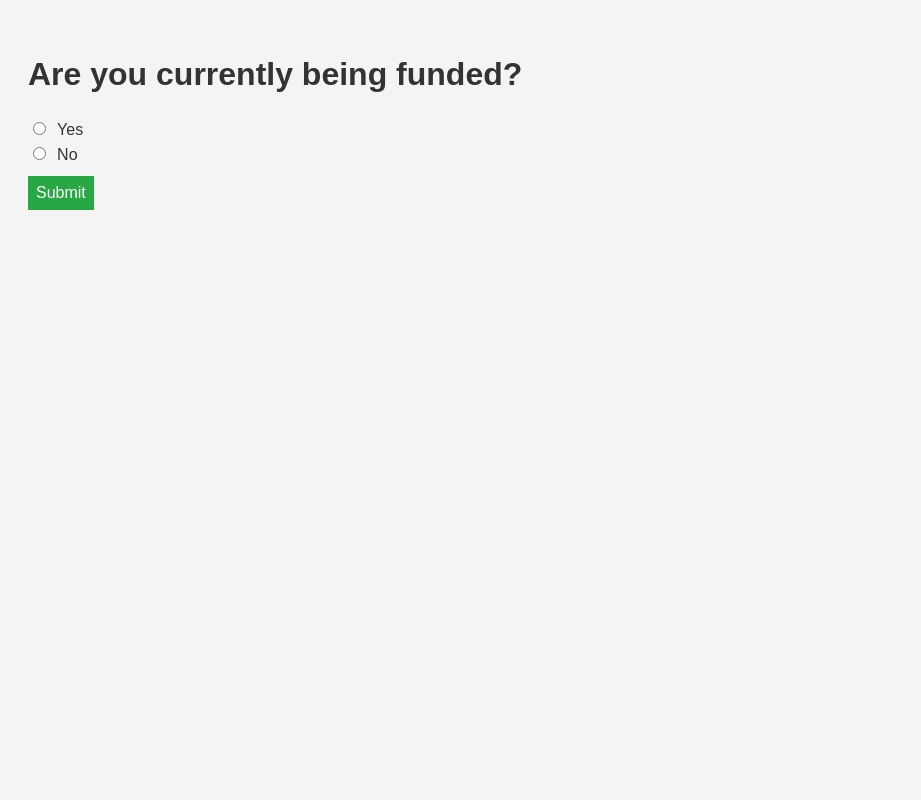
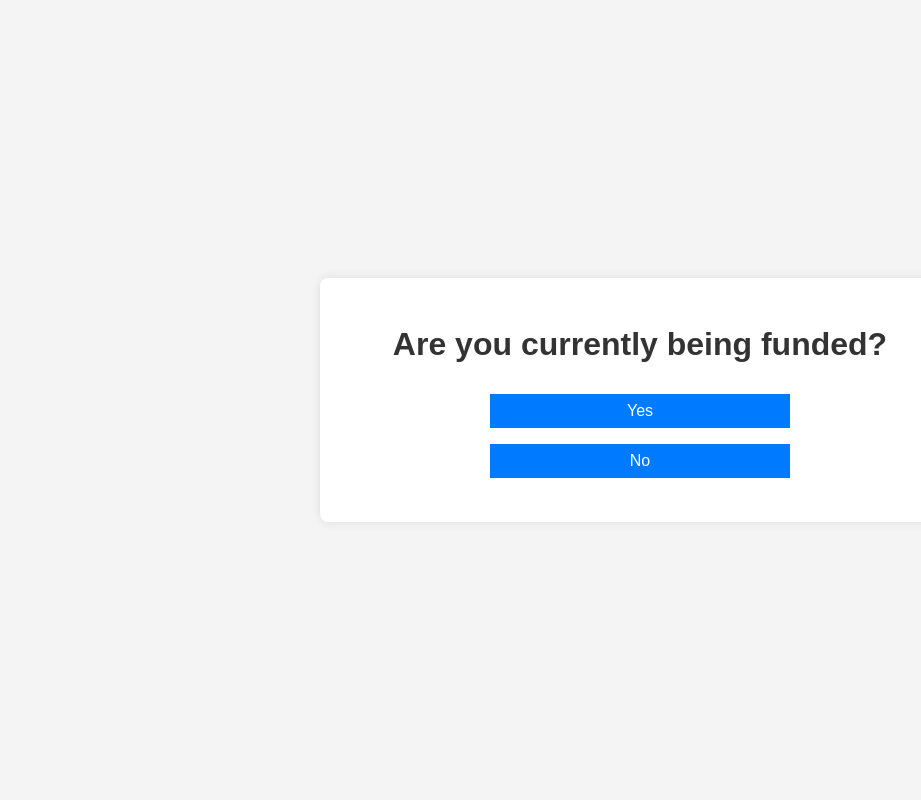
Before and after one commit to Friebay/Rotacija, a Flask app: page /rotacija in a window 1280 px wide. Shown: the whole page, without its empty margins (0-921 px from the left). Run offline with Flask 3, Linux system fonts and the light colour scheme.

Commit message:
Improving the front end

```diff
--- a/static/styles.css
+++ b/static/styles.css
@@ -3,7 +3,21 @@ body {
     line-height: 1.6;
     background-color: #f4f4f4;
     color: #333;
+    display: flex;
+    justify-content: center;
+    align-items: center;
+    height: 100vh;
+    margin: 0;
+}
+
+.container {
+    background: white;
     padding: 20px;
+    border-radius: 8px;
+    box-shadow: 0 0 10px rgba(0, 0, 0, 0.1);
+    max-width: 600px;
+    width: 100%;
+    text-align: center;
 }
 
 h1 {
@@ -19,10 +33,8 @@ input[type="text"], input[type="submit"], button {
     font-size: 1em;
     padding: 0.5em;
     margin: 0.5em 0;
-}
-
-input[type="radio"] {
-    margin-right: 0.5em;
+    width: 100%;
+    max-width: 300px;
 }
 
 label {
@@ -55,3 +67,17 @@ input:focus, button:focus {
     outline: 2px solid #0056b3;
     outline-offset: 2px;
 }
+
+@media (max-width: 600px) {
+    .container {
+        padding: 10px;
+    }
+
+    h1 {
+        font-size: 1.5em;
+    }
+
+    input[type="text"], input[type="submit"], button {
+        font-size: 0.9em;
+    }
+}
--- a/templates/rotacija.html
+++ b/templates/rotacija.html
@@ -5,15 +5,13 @@
     <link rel="stylesheet" type="text/css" href="{{ url_for('static', filename='styles.css') }}">
 </head>
 <body>
+    <div class="container">
         {% if step == 'funding_status' %}
             <h1>Are you currently being funded?</h1>
             <form method="post">
                 <input type="hidden" name="step" value="funding_status">
-            <input type="radio" name="funding_status" value="yes" id="funding_yes">
-            <label for="funding_yes">Yes</label><br>
-            <input type="radio" name="funding_status" value="no" id="funding_no">
-            <label for="funding_no">No</label><br>
-            <input type="submit" value="Submit">
+                <button type="submit" name="funding_status" value="yes">Yes</button>
+                <button type="submit" name="funding_status" value="no">No</button>
             </form>
         {% elif step == 'funded' %}
             <h1>Enter your final grades</h1>
@@ -22,7 +20,7 @@
                 <input type="hidden" name="funding_status" value="yes">
                 <div id="grades">
                     <div>
-                    <input type="text" name="grades" placeholder="Final Grade">
+                        <input type="text" name="grades" placeholder="Final Grade" autocomplete="off">
                     </div>
                 </div>
                 <button type="button" onclick="addGrade()">Add another grade</button>
@@ -33,11 +31,8 @@
             <form method="post">
                 <input type="hidden" name="step" value="used_funding">
                 <input type="hidden" name="funding_status" value="{{ funding_status }}">
-            <input type="radio" name="used_funding" value="yes" id="used_yes">
-            <label for="used_yes">Yes</label><br>
-            <input type="radio" name="used_funding" value="no" id="used_no">
-            <label for="used_no">No</label><br>
-            <input type="submit" value="Submit">
+                <button type="submit" name="used_funding" value="yes">Yes</button>
+                <button type="submit" name="used_funding" value="no">No</button>
             </form>
         {% elif step == 'no_funding' %}
             <h1>You can't get funded again.</h1>
@@ -51,7 +46,7 @@
                 <input type="hidden" name="funding_status" value="{{ funding_status }}">
                 <div id="grades">
                     <div>
-                    <input type="text" name="grades" placeholder="Final Grade">
+                        <input type="text" name="grades" placeholder="Final Grade" autocomplete="off">
                     </div>
                 </div>
                 <button type="button" onclick="addGrade()">Add another grade</button>
@@ -73,10 +68,11 @@
                 <input type="submit" value="Reset">
             </form>
         {% endif %}
+    </div>
     <script>
         function addGrade() {
             var div = document.createElement('div');
-            div.innerHTML = '<input type="text" name="grades" placeholder="Final Grade">';
+            div.innerHTML = '<input type="text" name="grades" placeholder="Final Grade" autocomplete="off">';
             document.getElementById('grades').appendChild(div);
         }
     </script>
```
Lines whose indentation alone changed are shown as unchanged.
